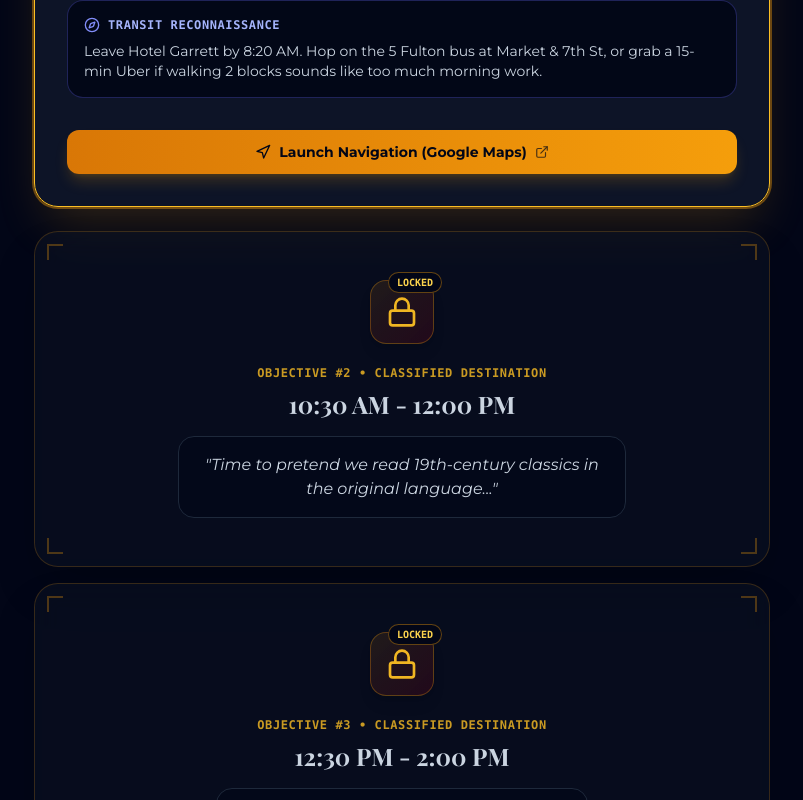
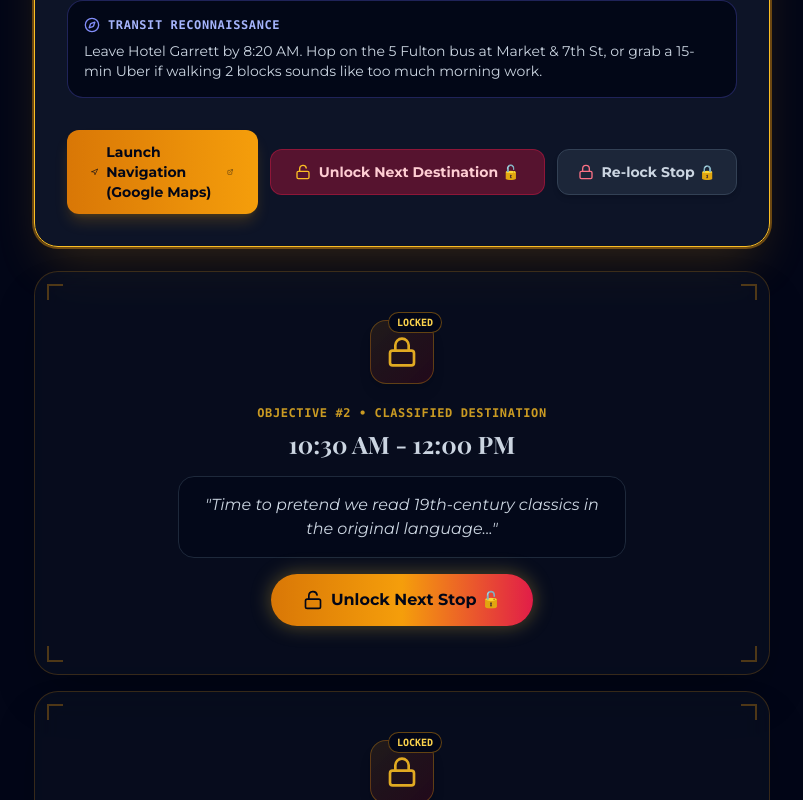
Before and after one commit to NicsWorld/sf-special-day, a React (Vite) app: page / in a window 1280 px wide. Shown: the part 1100-1900 px from the top of the page, without its empty margins (238-1041 px from the left). Built offline with nearby package versions, Linux system fonts and the light colour scheme; a web font is replaced by a local one.

Commit message:
Restore unlock buttons on locked and current cards

```diff
--- a/src/components/QuestCard.jsx
+++ b/src/components/QuestCard.jsx
@@ -2,6 +2,7 @@ import React, { useState } from 'react';
 import { motion } from 'framer-motion';
 import {
   Lock,
+  Unlock,
   MapPin,
   Clock,
   Navigation,
@@ -17,6 +18,7 @@ export const QuestCard = ({
   isUnlocked,
   isCurrent,
   isCompleted,
+  onUnlock,
   onRelock
 }) => {
   const [copied, setCopied] = useState(false);
@@ -28,7 +30,7 @@ export const QuestCard = ({
     setTimeout(() => setCopied(false), 2000);
   };
 
-  // LOCKED CARD VIEW (Unlock capability removed for now)
+  // LOCKED CARD VIEW
   if (!isUnlocked) {
     return (
       <motion.div
@@ -69,6 +71,16 @@ export const QuestCard = ({
             <div className="max-w-md mx-auto p-4 rounded-2xl bg-slate-950/70 border border-slate-800 text-slate-300 italic text-sm sm:text-base leading-relaxed">
               "{step.teaser}"
             </div>
+
+            {/* Unlock Button */}
+            <button
+              onClick={() => onUnlock(step.id)}
+              className="mt-2 relative inline-flex items-center gap-2 px-8 py-3.5 rounded-full bg-gradient-to-r from-amber-600 via-amber-500 to-rose-600 text-slate-950 font-bold text-sm sm:text-base shadow-[0_0_20px_rgba(212,175,55,0.4)] hover:shadow-[0_0_30px_rgba(212,175,55,0.7)] hover:scale-105 active:scale-95 transition-all duration-300 group/btn overflow-hidden cursor-pointer"
+            >
+              <Unlock className="w-5 h-5 group-hover/btn:rotate-12 transition-transform" />
+              <span>Unlock Next Stop 🔓</span>
+              <div className="absolute inset-0 bg-white/20 translate-x-[-100%] group-hover/btn:translate-x-[100%] transition-transform duration-1000" />
+            </button>
           </div>
         </div>
       </motion.div>
@@ -187,8 +199,19 @@ export const QuestCard = ({
               <ExternalLink className="w-3.5 h-3.5 opacity-70" />
             </a>
 
+            {/* Next Step unlock button if current */}
+            {isCurrent && onUnlock && (
+              <button
+                onClick={onUnlock}
+                className="px-6 py-3 rounded-xl bg-rose-900/60 hover:bg-rose-800 border border-rose-600/40 text-rose-200 font-bold text-sm flex items-center justify-center gap-2 transition-all cursor-pointer"
+              >
+                <Unlock className="w-4 h-4 text-amber-400" />
+                <span>Unlock Next Destination 🔓</span>
+              </button>
+            )}
+
             {/* Re-lock Button on unlocked cards */}
-            {onRelock && step.id > 1 && (
+            {onRelock && (
               <button
                 onClick={() => onRelock(step.id)}
                 className="px-5 py-3 rounded-xl bg-slate-800/90 hover:bg-rose-950 border border-slate-700 hover:border-rose-600/60 text-slate-300 hover:text-rose-300 font-bold text-sm flex items-center justify-center gap-2 transition-all cursor-pointer shadow-md hover:scale-102 active:scale-95"
```
